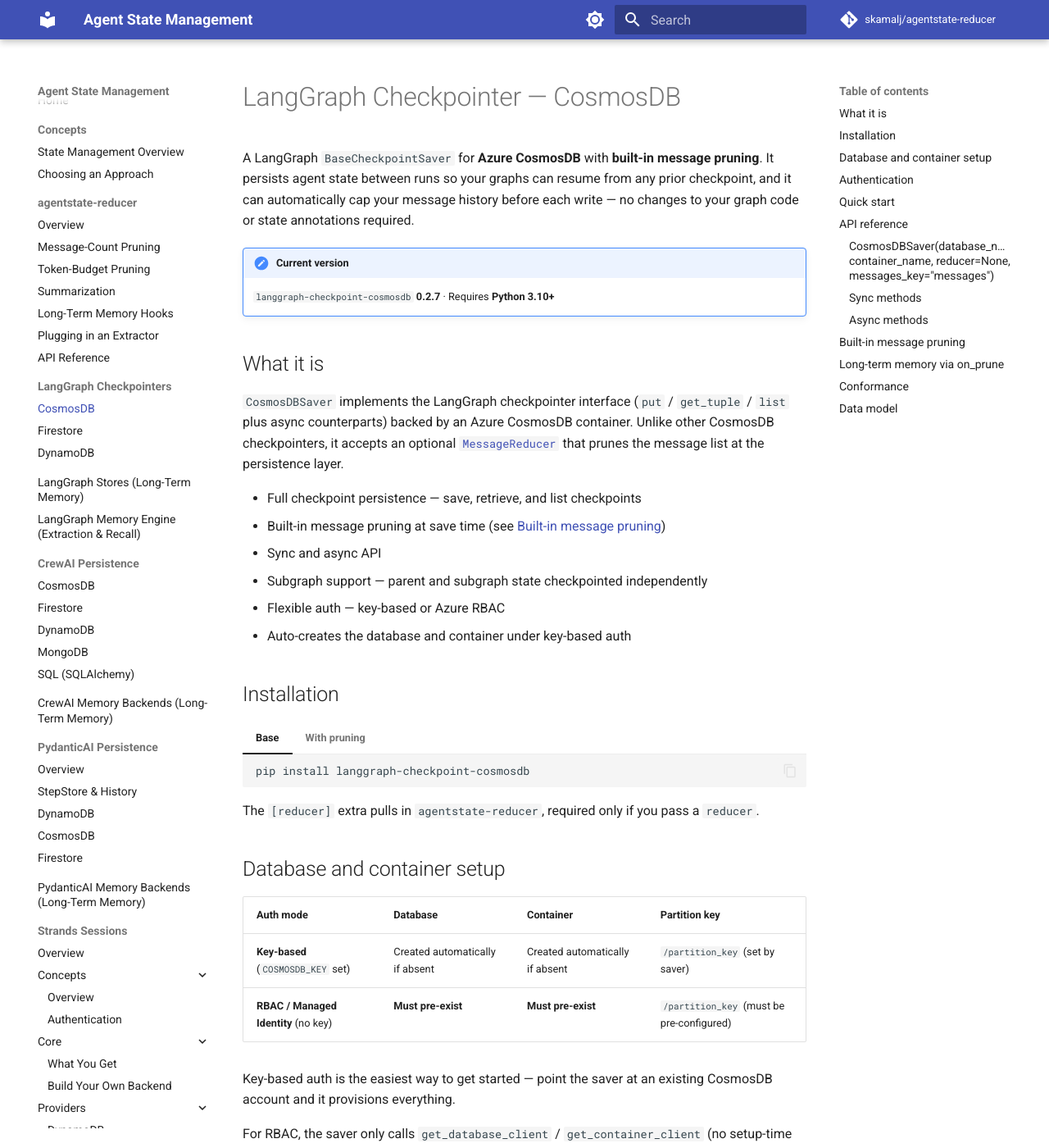
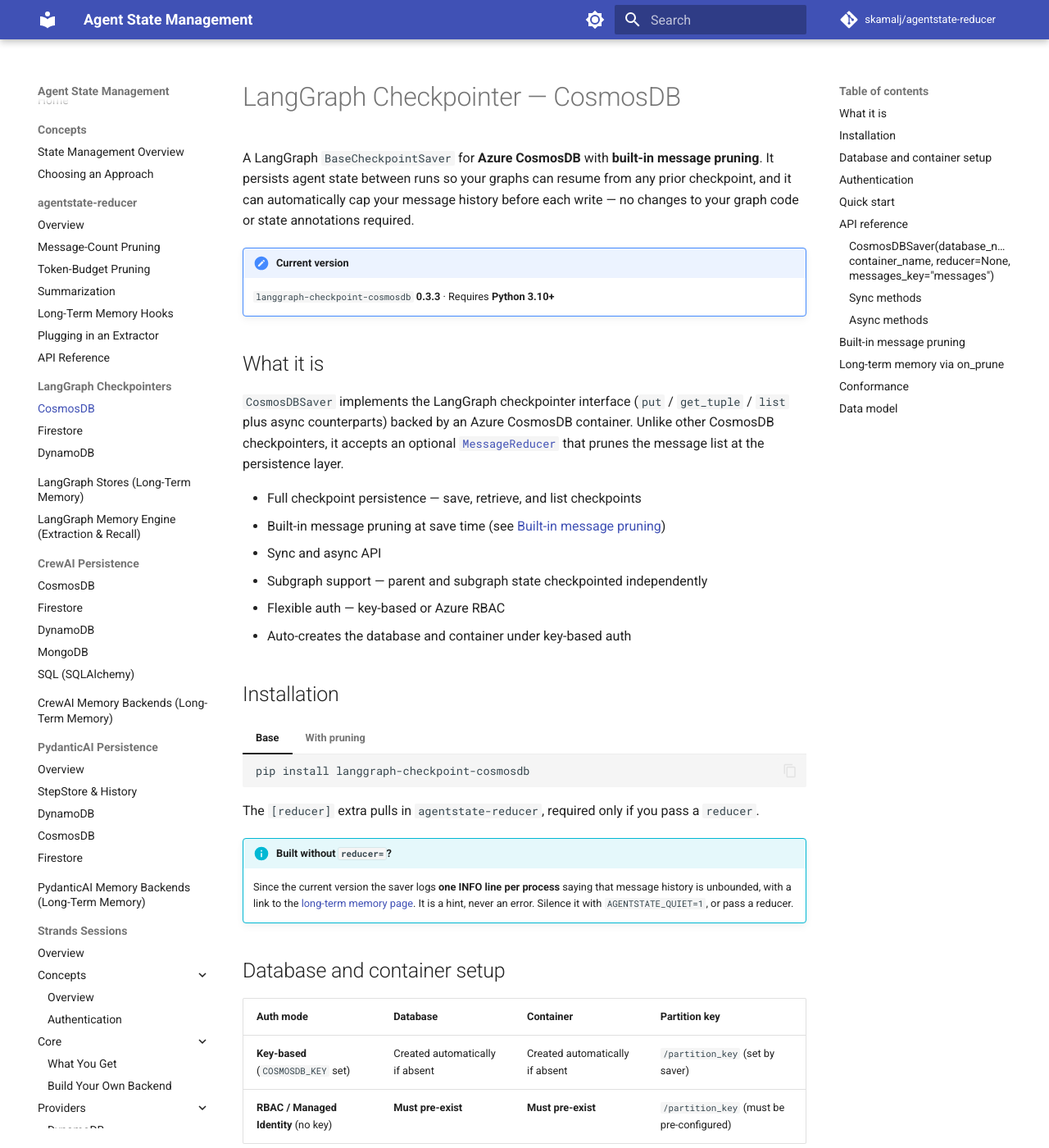
Before and after one commit to skamalj/agentstate-reducer, an MkDocs documentation site: the page built from docs/langgraph/cosmosdb.md, in a window 1280 px wide and 1400 px high. Shown: the whole window at 82% size. Built offline with MkDocs 1.6.1 and Material for MkDocs 9.7.7, drawn with Linux system fonts in a browser that asks for light colours; comment, search, counter and statistics services are not loaded.

Commit message:
docs: checkpointer versions 0.4.2/0.3.3/0.3.2 and the reducer hint (AGENTSTATE_QUIET)
Co-Authored-By: Claude Fable 5.1 <noreply@anthropic.com>

````diff
--- a/docs/langgraph/cosmosdb.md
+++ b/docs/langgraph/cosmosdb.md
@@ -3,7 +3,7 @@
 A LangGraph `BaseCheckpointSaver` for **Azure CosmosDB** with **built-in message pruning**. It persists agent state between runs so your graphs can resume from any prior checkpoint, and it can automatically cap your message history before each write — no changes to your graph code or state annotations required.
 
 !!! note "Current version"
-    `langgraph-checkpoint-cosmosdb` **0.2.7** · Requires **Python 3.10+**
+    `langgraph-checkpoint-cosmosdb` **0.3.3** · Requires **Python 3.10+**
 
 ## What it is
 
@@ -31,6 +31,9 @@ A LangGraph `BaseCheckpointSaver` for **Azure CosmosDB** with **built-in message
     ```
 
 The `[reducer]` extra pulls in `agentstate-reducer`, required only if you pass a `reducer`.
+
+!!! info "Built without `reducer=`?"
+    Since the current version the saver logs **one INFO line per process** saying that message history is unbounded, with a link to the [long-term memory page](../reducer/long-term-memory.md). It is a hint, never an error. Silence it with `AGENTSTATE_QUIET=1`, or pass a reducer.
 
 ## Database and container setup
 
````
Also changed, not shown: docs/langgraph/dynamodb.md (+4 -1 lines), docs/langgraph/firestore.md (+4 -1 lines).
